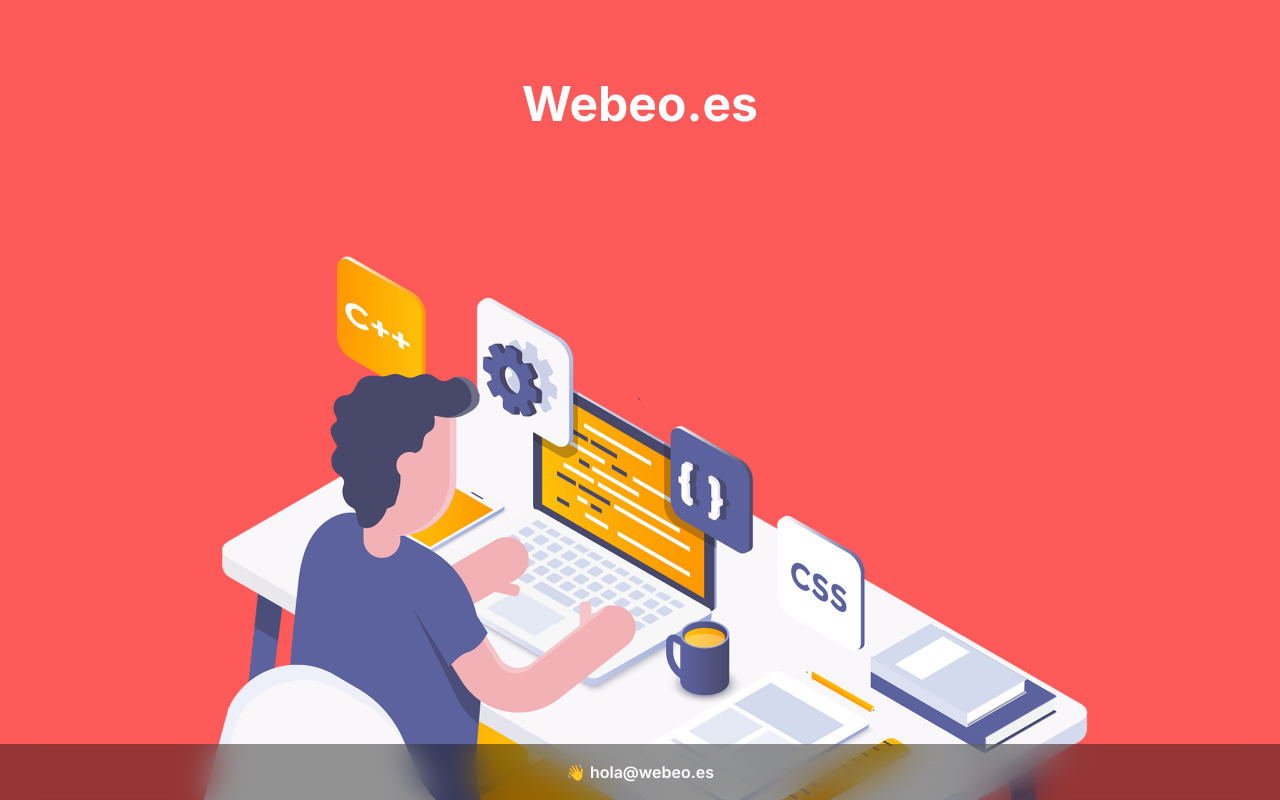
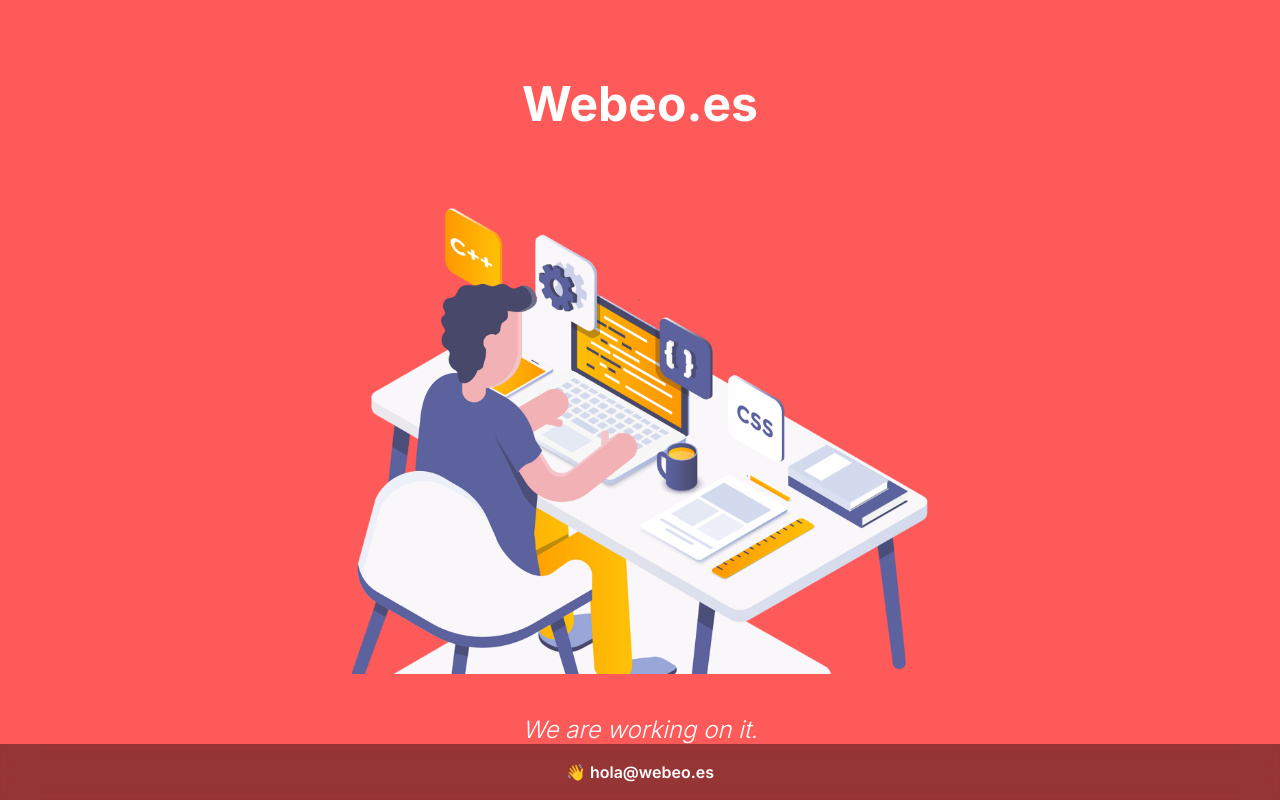
Before and after one commit to ffran96/proyecto-web, a Next.js app: page / in a window 1280 px wide. Shown: the top 800 px of the page. Built offline with nearby package versions, Linux system fonts and the light colour scheme.

Commit message:
Rediseño inworking

```diff
--- a/src/Components/Wip.jsx
+++ b/src/Components/Wip.jsx
@@ -5,10 +5,10 @@ import WorkingImage from "../../public/working.png";
 export default function Wip() {
   return (
     <>
-      <main className="mx-4 flex flex-col gap-32 mt-20 justify-start items-center">
-        <h1 className="text-[#ffffff] text-5xl font-bold">Webeo.es</h1>
+      <main className="mx-4 flex flex-col mt-20 justify-start items-center">
+        <h1 className="text-[#ffffff] text-5xl font-bold mb-20">Webeo.es</h1>
         <Image
-          className="bg-cover max-w-4xl"
+          className="bg-cover max-w-xl mb-10"
           src={WorkingImage}
           alt="Work in progress"
           loading="lazy"
@@ -17,6 +17,7 @@ export default function Wip() {
             width: "100%",
             height: "auto",
           }}
+
         />
         <p className="text-[#ffffff] text-2xl font-light italic">
           We are working on it.
```
